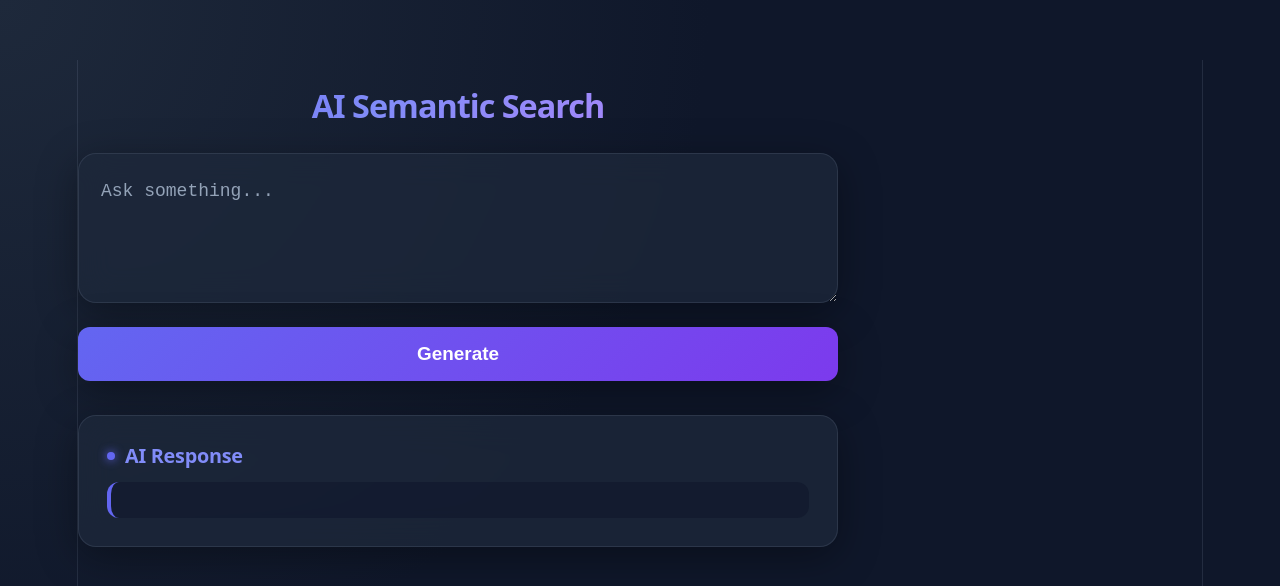
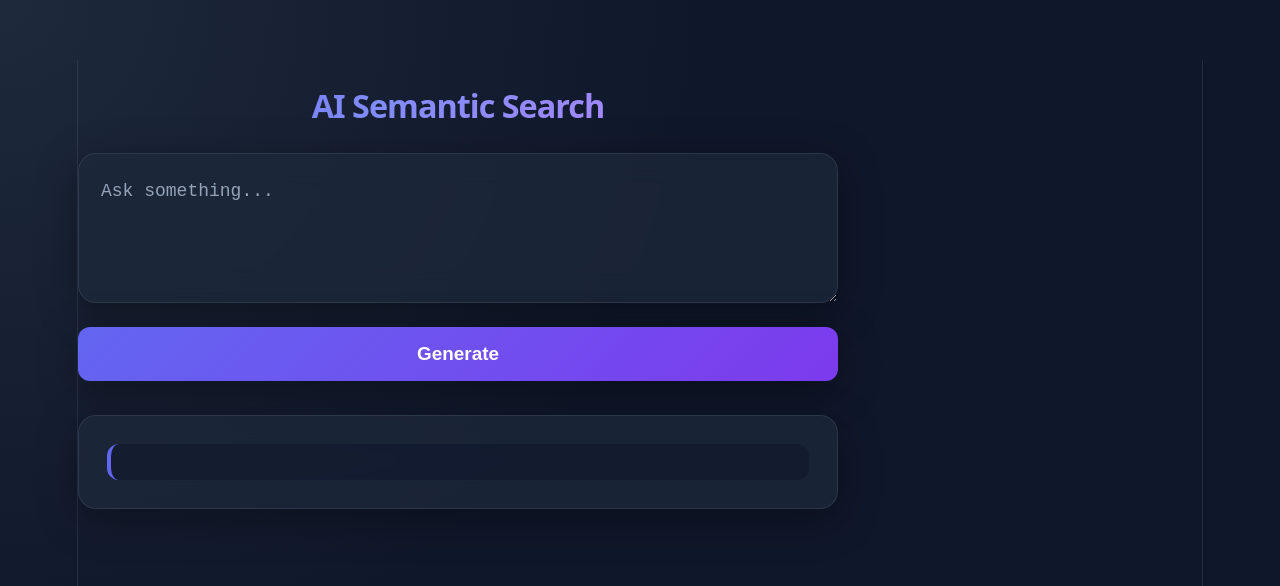
Before and after one commit to varenya1006/sem-sim, a React (Vite) app: page / in a window 1280 px wide. Shown: the top 586 px of the page. Built offline with nearby package versions, Linux system fonts and the light colour scheme.

Commit message:
Update App.jsx

```diff
--- a/src/App.jsx
+++ b/src/App.jsx
@@ -57,8 +57,6 @@ function App() {
       </button>
 
       <div className="response-box">
-        <h2>AI Response</h2>
-
   <p>{response}</p>
 
   {docs.length > 0 && (
```
Lines whose indentation alone changed are shown as unchanged.
